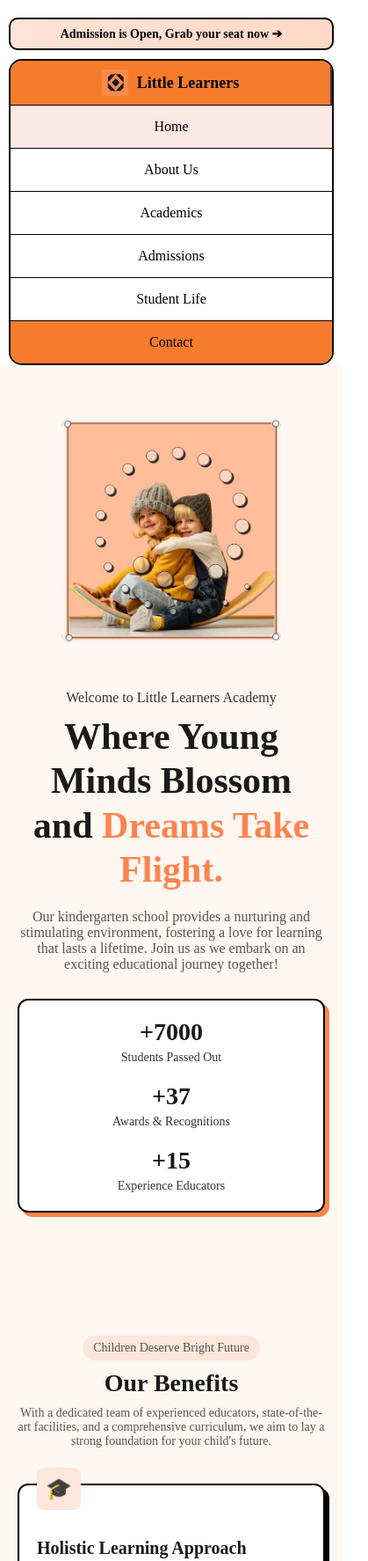
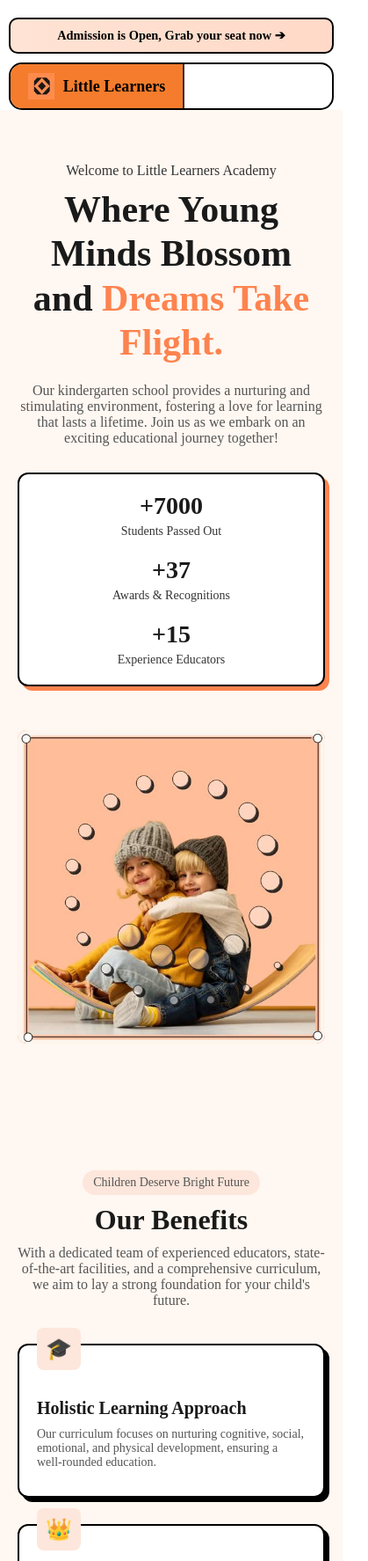
Before and after one commit to zawlinnaing27/Little-Learners-Academy, a plain HTML site: page index.html in a window 390 px wide. Shown: the top 1774 px of the page at 88% size, 419 px wide, since content can reach past the window. Drawn offline with Linux system fonts and the light colour scheme.

Commit message:
fix responsive

```diff
--- a/style.css
+++ b/style.css
@@ -725,77 +725,46 @@
     }
   }
 
-  /* Specific for Phones */
   @media (max-width: 768px) {
-    .navbar {
+    .hero-container {
+      flex-direction: column-reverse;
+      text-align: center;
+    }
+
+    .hero-stats {
+      justify-content: center;
+    }
+
+    .testimonials-wrapper {
       flex-direction: column;
-      align-items: stretch;
     }
 
     .nav-links {
-      flex-direction: column;
-      width: 100%;
+      display: none;
     }
 
-    .nav-links li {
-      border-left: none;
-      border-top: 1px solid black;
+    .navbar {
+      justify-content: space-between;
     }
 
     .top-banner {
-      font-size: 14px;
-      padding: 8px;
+      font-size: 0.9rem;
     }
 
-    .nav-logo {
-      justify-content: center;
-      padding: 10px;
-    }
-    .hero-image img {
-        width: 100%;
-        max-width: 250px;
-      }
-
-      .hero-container {
-        flex-direction: column;
-        text-align: center;
-      }
-
-      .hero-stats {
-        flex-direction: column;
-      }
-
-    .section-header h2,
-    .faq-header h2 {
-      font-size: 28px;
+    .faq-grid {
+      grid-template-columns: 1fr;
     }
 
-    .section-header p,
-    .faq-header .description,
-    .section-description {
-      font-size: 14px;
+    .benefits-grid {
+      grid-template-columns: 1fr;
     }
 
-    .page-card {
-      padding: 20px;
+    .pages-grid {
+      grid-template-columns: 1fr;
     }
 
-    .page-card h3 {
-      font-size: 20px;
-    }
-
-    .learn-more-btn {
-      font-size: 14px;
-      padding: 8px 16px;
-    }
-
-    .footer {
-      padding: 20px 10px;
-    }
-
-    .footer-bottom {
+    .footer-container {
       flex-direction: column;
-      text-align: center;
-      gap: 10px;
+      align-items: center;
     }
   }
```
